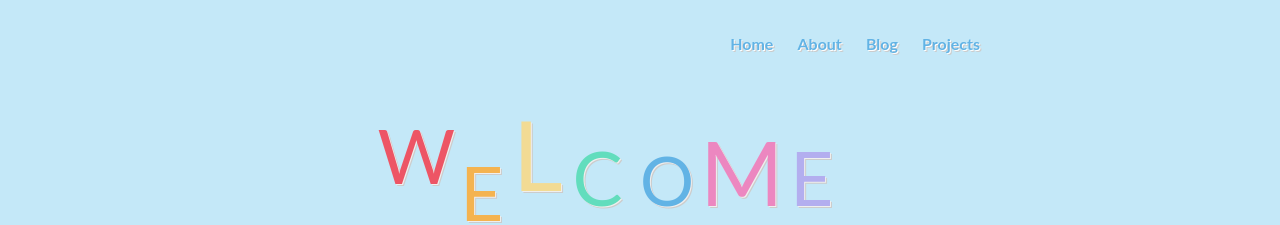
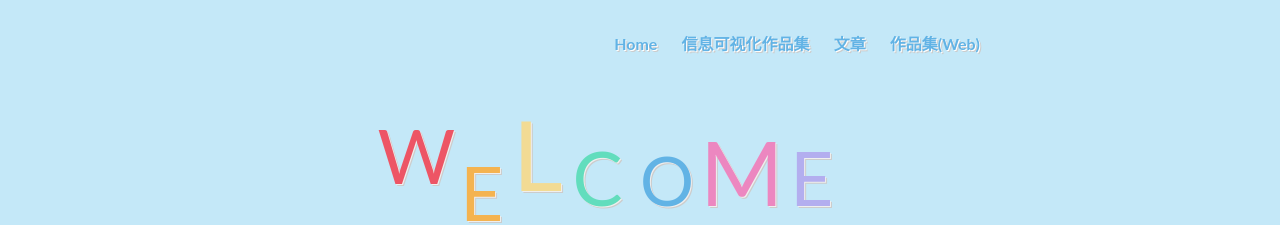
Before and after one commit to Zhou-Yu-Jin/Zhou-Yu-Jin.github.io, a Jekyll site: the page built from index.html, in a window 1280 px wide. Shown: the top 225 px of the page. Built offline with Jekyll 4.4.1, drawn with Linux system fonts in a browser that asks for light colours; comment, search, counter and statistics services are not loaded.

Commit message:
Update header.html

```diff
--- a/_includes/header.html
+++ b/_includes/header.html
@@ -6,10 +6,10 @@
         <a href=" /blog ">Blog</a>
         <a href=" /feed.xml "><i class="fa fa-rss" aria-hidden="true"></i></a>
       {% else %}
-        <a href=" # ">Home</a>
-        <a href=" #about ">About</a>
-        <a href=" #blog ">Blog</a>
-        <a href=" #projects">Projects</a>
+        <a href=" #home ">Home</a>
+        <a href=" #infovis ">信息可视化作品集</a>
+        <a href=" #posts ">文章</a>
+        <a href=" #portfolio">作品集(Web)</a>
       {% endif %}
     </nav>
   </div>
```
